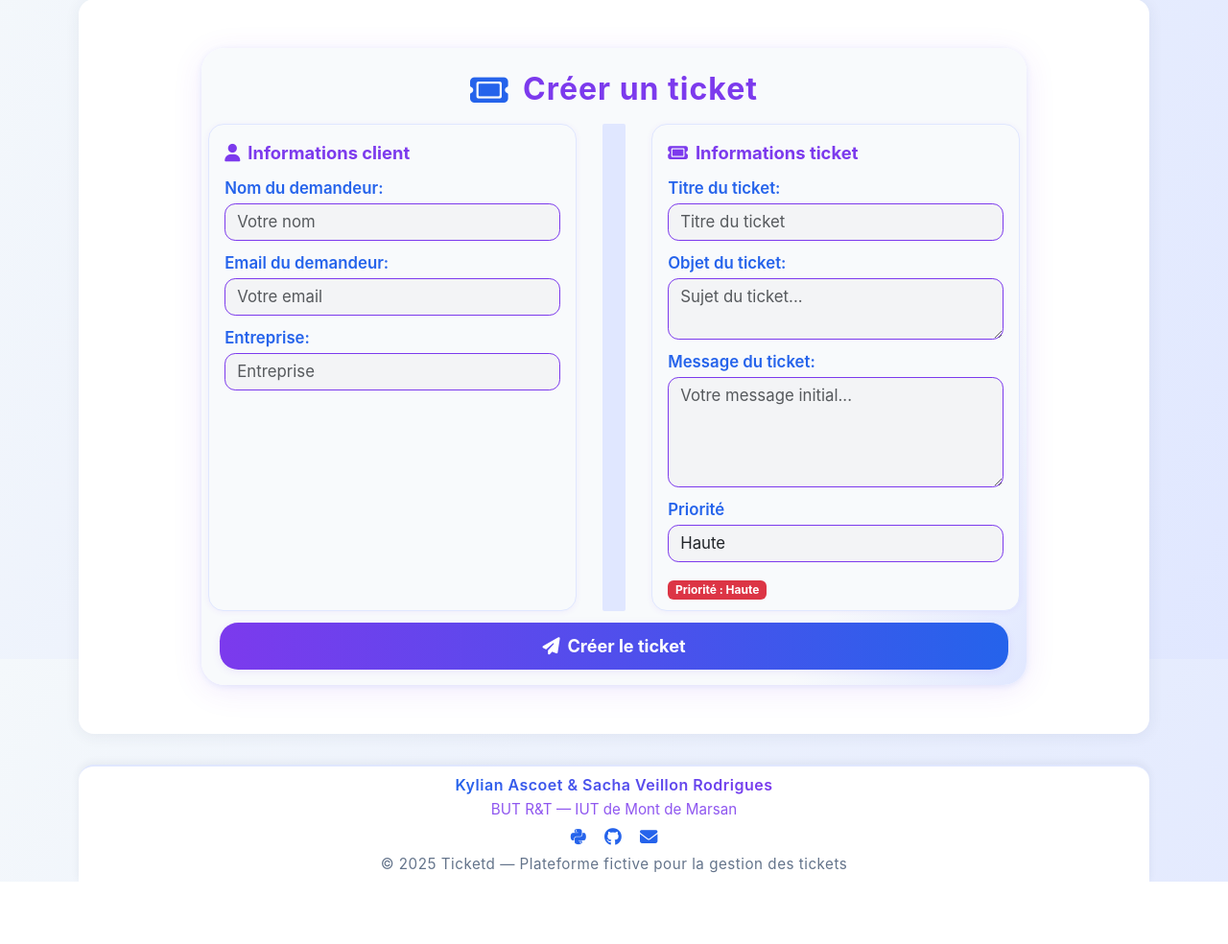
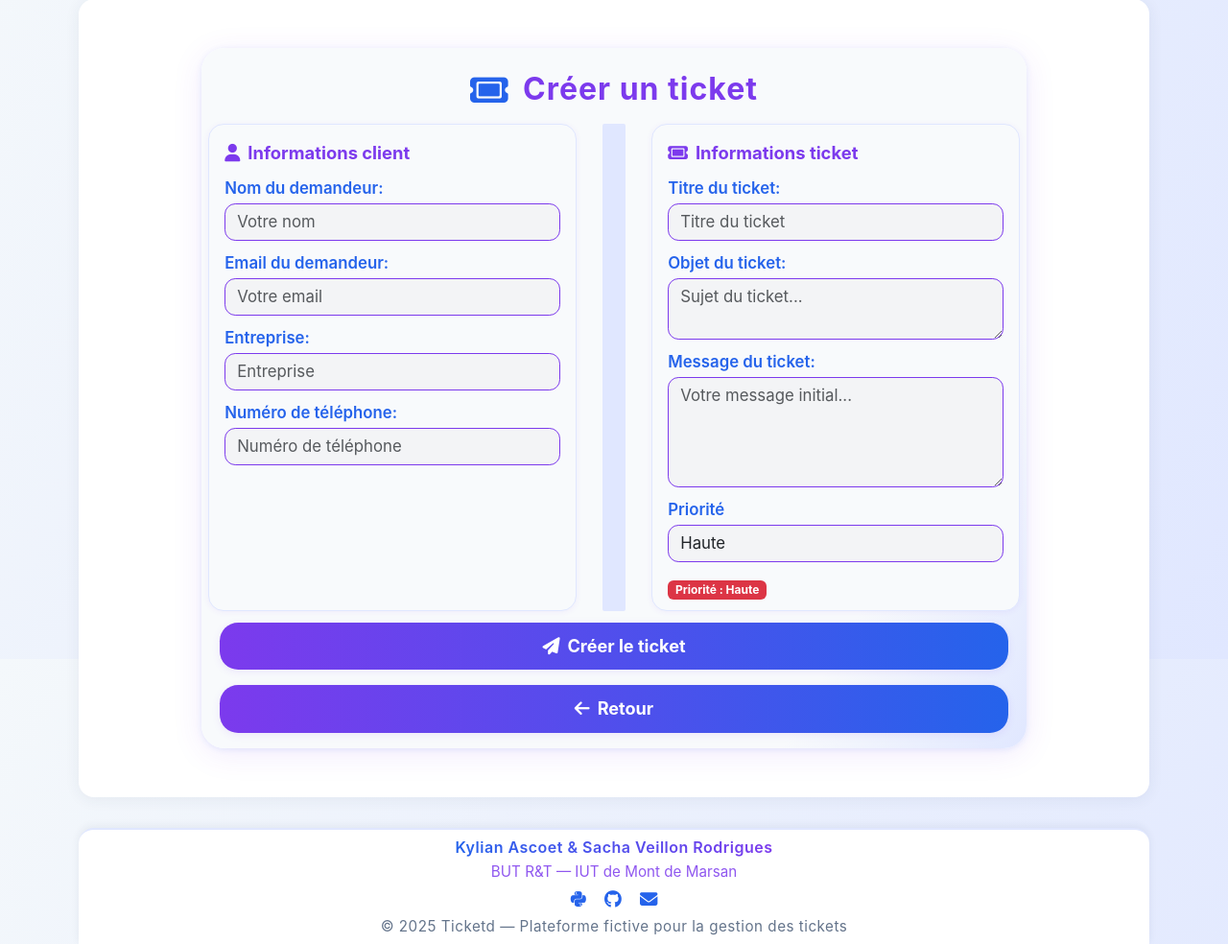
Before and after one commit to Projet-Ticketing/Django-Ticketing, a Django app: page /creer-ticket/ in a window 1280 px wide. Shown: the part 113-1097 px from the top of the page at 96% size. Before the commit the page ends 1032 px from the top, so only its background shows below. Run offline with Django 5.2, Linux system fonts and the light colour scheme; the visitor is signed in with stand-in values (Sample User, id 1).

Commit message:
mise en place de numero de tel dans la db et dans l'inscription

```diff
--- a/tickets/forms_ticket.py
+++ b/tickets/forms_ticket.py
@@ -3,10 +3,15 @@ from .models import Ticket
 
 class FormulaireTicket(forms.ModelForm):
     message = forms.CharField(label="Message du ticket", widget=forms.Textarea(attrs={"class": "form-control", "rows": 4, "placeholder": "Votre message initial..."}))
+    telephone_demandeur = forms.CharField(
+        label="Numéro de téléphone",
+        widget=forms.TextInput(attrs={"class": "form-control", "placeholder": "Numéro de téléphone"}),
+        max_length=15,
+    )
 
     class Meta:
         model = Ticket
-        fields = ["titre", "objet", "priorite", "entreprise", "nom_demandeur", "email_demandeur"]
+        fields = ["titre", "objet", "priorite", "entreprise", "nom_demandeur", "email_demandeur", "telephone_demandeur"]
         labels = {
             "titre": "Titre du ticket",
             "objet": "Objet du ticket",
--- a/tickets/models.py
+++ b/tickets/models.py
@@ -21,6 +21,7 @@ class Ticket(models.Model):
 	entreprise = models.CharField(max_length=100)
 	nom_demandeur = models.CharField(max_length=100, blank=True, null=True)
 	email_demandeur = models.EmailField(blank=True, null=True)
+	telephone_demandeur = models.CharField(max_length=15, blank=False, null=False, default="0000000000")  # Nouveau champ
 
 	def __str__(self):
 		return f"{self.titre} ({self.entreprise})"
--- a/tickets/templates/tickets/creer_ticket.html
+++ b/tickets/templates/tickets/creer_ticket.html
@@ -71,7 +71,7 @@
   </div>
   <form method="post" class="creer-ticket-form">
     {% csrf_token %}
-  <div class="row" style="display:flex; gap:1.2rem; justify-content:center;">
+    <div class="row" style="display:flex; gap:1.2rem; justify-content:center;">
       <div class="col-client" style="flex:1; min-width:220px; background:#F8FAFC; border-radius:1rem; border:1.5px solid #E0E7FF; padding:1rem 1rem 0.7rem 1rem; box-shadow:0 1px 6px 0 rgba(124,58,237,0.07);">
         <div style="font-weight:700; color:#7C3AED; margin-bottom:0.7rem; font-size:1.15rem; display:flex; align-items:center; gap:0.5rem;">
           <i class="fa-solid fa-user"></i> Informations client
@@ -82,6 +82,10 @@
         {{ form.email_demandeur }}
         {{ form.entreprise.label_tag }}
         {{ form.entreprise }}
+        <div class="form-group">
+          {{ form.telephone_demandeur.label_tag }}
+          {{ form.telephone_demandeur }}
+        </div>
       </div>
       <div style="width:2px; background:#E0E7FF; border-radius:2px; margin:0 0.5rem;"></div>
       <div class="col-ticket" style="flex:1; min-width:220px; background:#F8FAFC; border-radius:1rem; border:1.5px solid #E0E7FF; padding:1rem 1rem 0.7rem 1rem; box-shadow:0 1px 6px 0 rgba(124,58,237,0.07);">
@@ -108,6 +112,9 @@
       </div>
     </div>
     <button type="submit" class="stats-btn w-100"><i class="fa-solid fa-paper-plane me-2"></i>Créer le ticket</button>
+    <button type="button" class="stats-btn w-100 mt-3" onclick="history.back()">
+      <i class="fa-solid fa-arrow-left me-2"></i>Retour
+    </button>
   </form>
 </div>
 <script>
--- a/tickets/templates/tickets/detail_ticket.html
+++ b/tickets/templates/tickets/detail_ticket.html
@@ -2,6 +2,7 @@
 {% block content %}
   <h2>Ticket : {{ ticket.titre }}</h2>
   <p><strong>Statut :</strong> {{ ticket.statut }} | <strong>Priorité :</strong> {{ ticket.priorite }} | <strong>Entreprise :</strong> {{ ticket.entreprise }}</p>
+  <p><strong>Numéro de téléphone :</strong> {{ ticket.telephone_demandeur }}</p>
   <p><strong>Description :</strong> {{ ticket.description }}</p>
   <hr>
   <h3>Boîte de dialogue</h3>
```
Also changed, not shown: tickets/views.py (+15 -15 lines).
